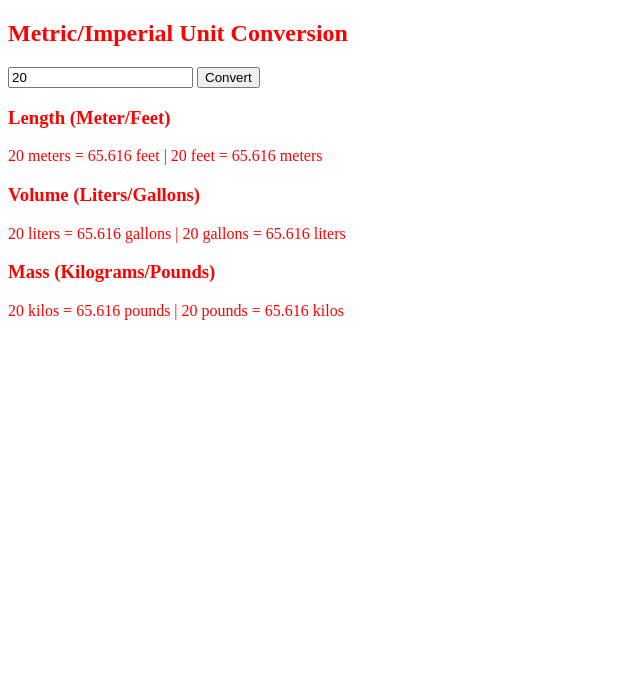
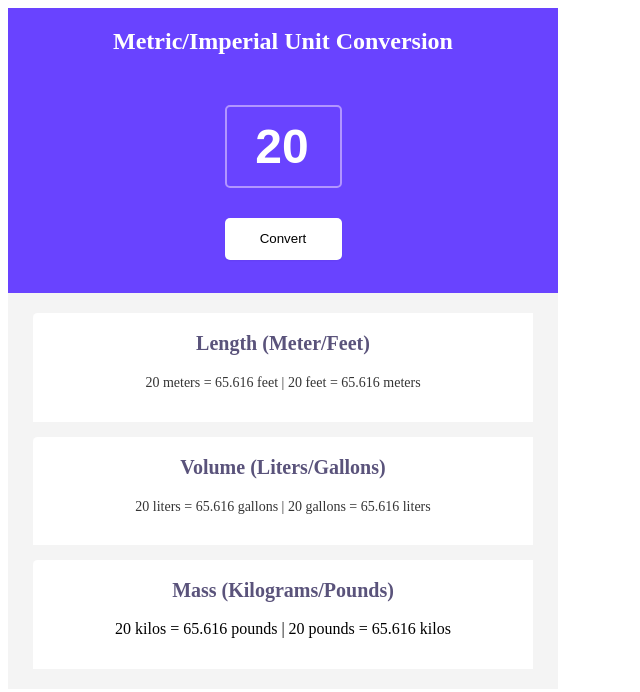
Before and after one commit to danielSafonyan/unit-converter, a plain HTML site: page index.html in a window 1280 px wide. Shown: the whole page, without its empty margins (0-640 px from the left). Drawn offline with Linux system fonts and the light colour scheme.

Commit message:
Added CSS

```diff
--- a/index.html
+++ b/index.html
@@ -9,7 +9,7 @@
     <title>Document</title>
 </head>
 <body>
-    <div class="convert-value">
+    <div class="conversion-setup">
         <h2>Metric/Imperial Unit Conversion</h2>
         <input type="number" value="20">
         <button>Convert</button>
--- a/styles.css
+++ b/styles.css
@@ -1,3 +1,75 @@
-body {
-    color: red;
+.conversion-setup {
+    width: 550px;
+    height: 285px;
+    background: #6943FF;
+
+    display: flex;
+    flex-direction: column;
+    align-items: center;
+    gap: 30px;
+
+    color: white;
 }
+
+.conversion-setup > input {
+        box-sizing: border-box;
+        background: #6943FF;
+
+        width: 117px;
+        height: 83px;
+
+        border: 2px solid #B295FF;
+        border-radius: 5px;
+
+        color: white;
+        font-size: 3rem;
+        font-weight: bold;
+        text-align: center;
+        padding-left: 15px;
+}
+
+.conversion-setup > button {
+    width: 117px;
+    height: 42px;
+    background: #FFFFFF;
+    box-shadow: 0px 1px 2px rgba(0, 0, 0, 0.05);
+    border-radius: 5px;
+    border: none;
+}
+
+.results {
+    box-sizing: border-box;
+    width: 550px;
+    padding: 20px;
+    /* height: 729px; */
+    background: #F4F4F4;
+
+    display: flex;
+    flex-direction: column;
+    align-items: center;
+    justify-content: center;
+    gap: 15px;
+}
+
+.result-container {
+    width: 500px;
+    height: 108.57px;
+    background: #FFFFFF;
+    border-radius: 4.68077px 0px 0px 0px;
+
+    text-align: center;
+}
+
+.result-container > h3 {
+    color: #5A537B;
+    font-weight: 600;
+    font-size: 20px;
+    line-height: 20px;
+}
+
+.result-container > p {
+    color: #353535;
+    font-weight: 400;
+    font-size: 14px;
+    line-height: 20px;
+}
```
